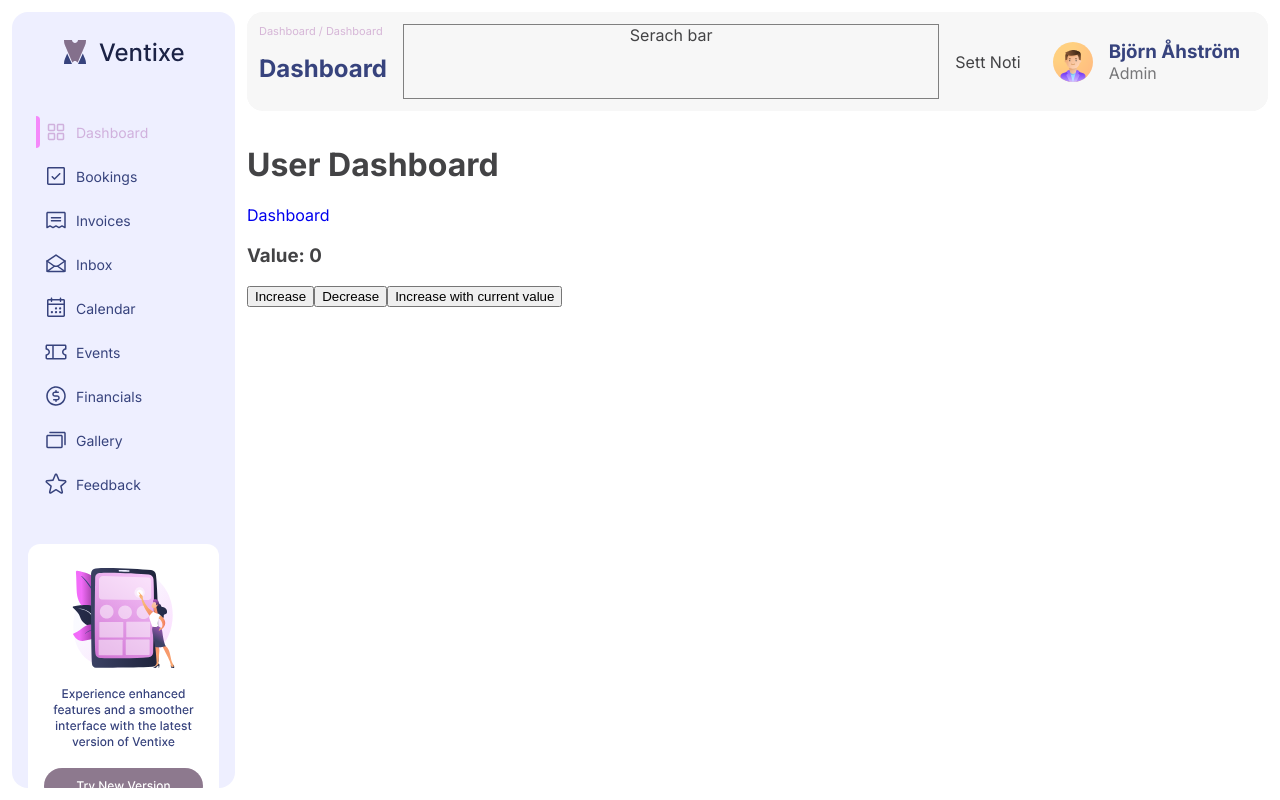
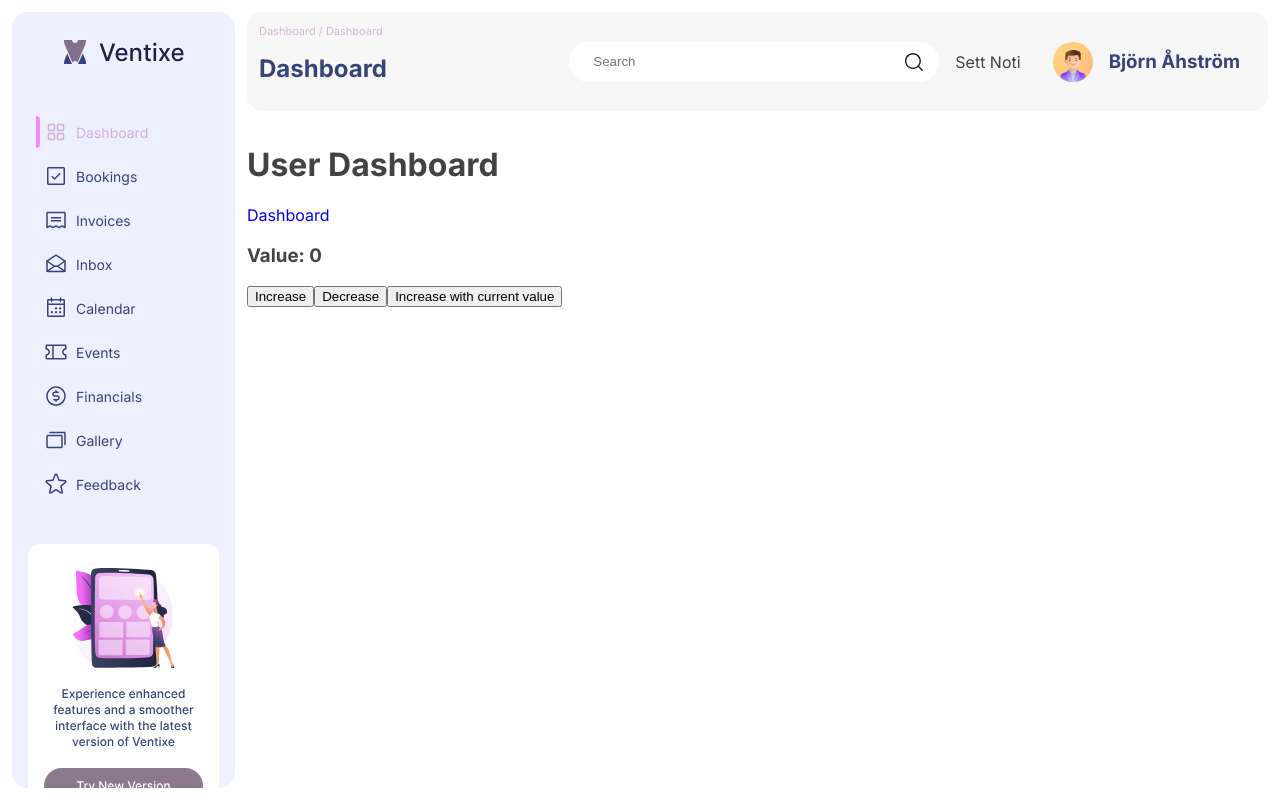
Before and after one commit to VentixeEventManagement/VentixeFrontend, a React (Vite) app: page /login in a window 1280 px wide. Both pictures are taken after a click on the button "Skip Authentication". Built offline with nearby package versions, Linux system fonts and the light colour scheme.

Commit message:
Add SearchIcon SVG file to public/icons directory

```diff
--- a/src/components/topbar/Topbar.css
+++ b/src/components/topbar/Topbar.css
@@ -21,8 +21,48 @@
   height: 100%;
   margin-left: 1rem;
   display: flex;
+  justify-content: end;
+  align-items: center;
+}
+
+.serach-bar {
+  height: 40px;
+  width: 370px;
+  display: grid;
+  grid-template-columns: 1fr auto;
+  align-items: center;
+  border:  none;
+  background-color: var(--gray-10);
+  border-radius: 30px;
+  overflow: hidden;
+}
+
+.serach-bar > input {
+  height: 100%;
+  width: 100%;
+  padding-left: 1.5rem;
+  border: none;
+}
+
+.serach-bar > input:focus {
+  outline: none;
+}
+
+.serach-icon-btn {
+  height: 18px;
+  width: 18px;
+  display: flex;
   justify-content: center;
-  border: 1px solid gray;
+  align-items: center;
+  border: none;
+  background-color: transparent;
+  margin: 0 1rem;
+  cursor: pointer;
+}
+
+.serach-icon-btn > img {
+  height: 18px;
+  width: 18px;
 }
 
 .notification-settings-contianer {
--- a/src/components/topbar/Topbar.jsx
+++ b/src/components/topbar/Topbar.jsx
@@ -1,12 +1,20 @@
-import React from "react";
+import React, { useEffect, useState } from "react";
 import { useLocation } from "react-router-dom";
 import "./Topbar.css";
 import ProfileIconBtn from "../profileIconBtn/ProfileIconBtn";
+import { useCookies } from "react-cookie";
 
 const Topbar = () => {
     const location = useLocation();
+    const [cookies] = useCookies(["cookie-role"]);
+    const [roleName, setRoleName] = useState("");
+
+    useEffect(() => {
+        setRoleName(cookies.role);
+    }, [cookies])
 
     const getTitle = (pathname) => {
+
         switch (pathname) {
             // Admin user pages
             case "/admin/dashboard":
@@ -17,9 +25,11 @@ const Topbar = () => {
             // No admin user pages
             case "/dashboard":
                 return "Dashboard";
+
             //Fyll på med varje path
         }
     };
+
     return (
         <div className="topbar-container header">
             <div className="topbar">
@@ -31,7 +41,12 @@ const Topbar = () => {
                 </div>
 
                 <div className="search-bar-container">
-                    Serach bar
+                    <div className="serach-bar">
+                        <input placeholder="Search"></input>
+                        <button className="serach-icon-btn">
+                            <img src="/icons/SearchIcon.svg" alt="search Icon" />
+                        </button>
+                    </div>
                 </div>
 
                 <div className="notification-settings-contianer">
@@ -42,7 +57,7 @@ const Topbar = () => {
                     <ProfileIconBtn />
                     <div className="name-role">
                         <h3>Björn Åhström</h3>
-                        <p>Admin</p>
+                        <p>{roleName}</p>
                     </div>
                 </div>
             </div>
--- a/src/features/AuthSlice.jsx
+++ b/src/features/AuthSlice.jsx
@@ -75,7 +75,7 @@ export const signUpUser = createAsyncThunk("auth/signup", async ({ email, passwo
 
         if (!response.ok) {
             const error = await response.json()
-            const details = error.detail || error.message;
+            let details = error.detail || error.message;
 
             if (Array.isArray(details)) {
                 details = [...new Set(details)];
--- a/src/partials/pages/auth/SignIn.jsx
+++ b/src/partials/pages/auth/SignIn.jsx
@@ -12,14 +12,15 @@ const SignIn = () => {
   const { user, loading, error, isAuthenticated } = useSelector((state) => state.auth)
   const [email, setEmail] = useState("");
   const [password, setPassword] = useState("");
-  const [cookies, setCookie, removeCookie] = useCookies(['cookie-userId']);
+  const [cookies, setCookie, removeCookie] = useCookies(['cookie-userId', "cookie-role"]);
 
   useEffect(() => {
     if (isAuthenticated) {
       setEmail("");
       setPassword("");
       navigate("/dashboard")
-      setCookie("userId", user.userId, { path: "/" })
+      setCookie("userId", user.userId, { path: "/" });
+      setCookie("userRole", user.roleName, { path: "/" });
     }
   }, [isAuthenticated, navigate])
 
--- a/src/partials/pages/auth/verify/Verify.jsx
+++ b/src/partials/pages/auth/verify/Verify.jsx
@@ -20,7 +20,7 @@ const Verify = () => {
     })
 
     useEffect(() => {
-        if (!succeeded) {
+        if (succeeded) {
             navigate("/signup/", { state: { email } })
             dispatch(resetStatus());
         }
```
Also changed, not shown: public/icons/SearchIcon.svg (added).
